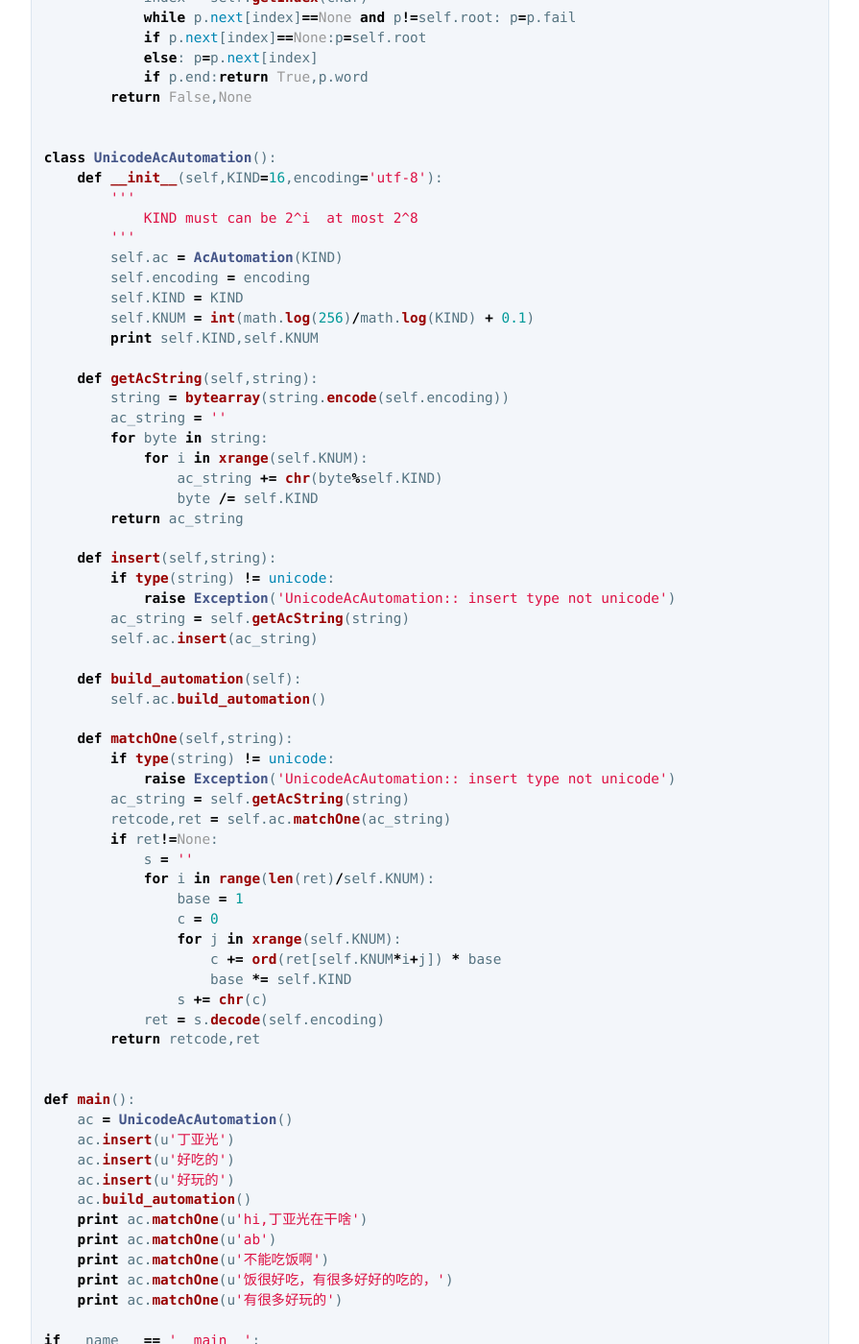
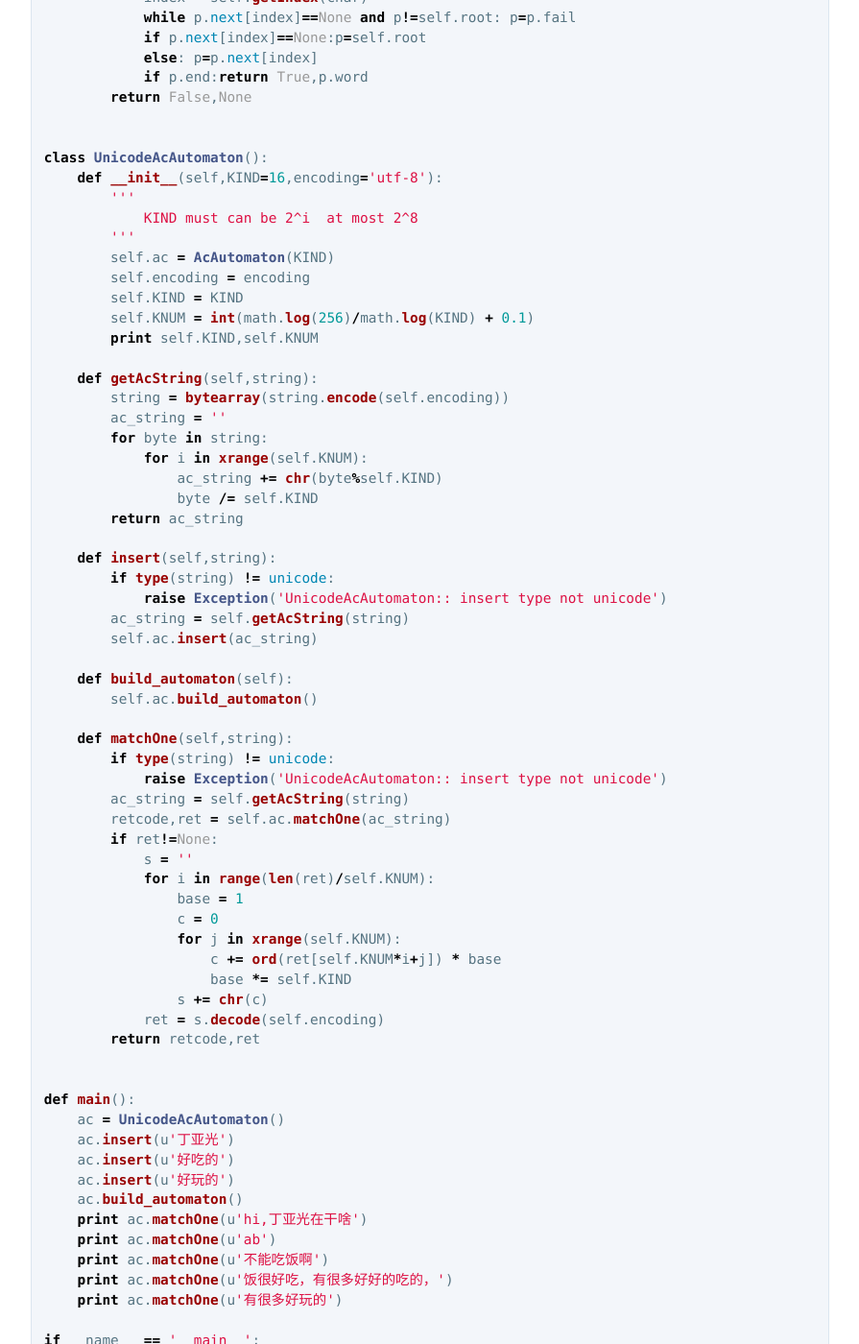
Before and after one commit to dingyaguang117/blog, a Jekyll site: the page built from _posts/2012-05-26-python-acautomaton.md, in a window 1280 px wide and 1400 px high, scrolled down 1786 px. Shown: the whole window at 96% size, without its empty margins (192-1087 px from the left). Built offline with Jekyll 4.4.1, drawn with Linux system fonts in a browser that asks for light colours; some of the changed text lies outside the part shown.

Commit message:
Fix typo

```diff
--- a/_posts/2012-05-26-python-acautomation.md
+++ b/_posts/2012-05-26-python-acautomaton.md
@@ -25,7 +25,7 @@
         self.word = None
         Node.static += 1
 
-class AcAutomation():
+class AcAutomaton():
     def __init__(self,KIND=16):
         self.root = Node(KIND)
         self.queue = []
@@ -44,7 +44,7 @@
         p.end = True
         p.word = string
 
-    def build_automation(self):
+    def build_automaton(self):
         self.root.fail = None
         self.queue.append(self.root)
         while len(self.queue)!=0:
@@ -75,12 +75,12 @@
         return False,None
 
 
-class UnicodeAcAutomation():
+class UnicodeAcAutomaton():
     def __init__(self,KIND=16,encoding='utf-8'):
         '''
             KIND must can be 2^i  at most 2^8
         '''
-        self.ac = AcAutomation(KIND)
+        self.ac = AcAutomaton(KIND)
         self.encoding = encoding
         self.KIND = KIND
         self.KNUM = int(math.log(256)/math.log(KIND) + 0.1)
@@ -97,16 +97,16 @@
 
     def insert(self,string):
         if type(string) != unicode:
-            raise Exception('UnicodeAcAutomation:: insert type not unicode')
+            raise Exception('UnicodeAcAutomaton:: insert type not unicode')
         ac_string = self.getAcString(string)
         self.ac.insert(ac_string)
 
-    def build_automation(self):
-        self.ac.build_automation()
+    def build_automaton(self):
+        self.ac.build_automaton()
 
     def matchOne(self,string):
         if type(string) != unicode:
-            raise Exception('UnicodeAcAutomation:: insert type not unicode')
+            raise Exception('UnicodeAcAutomaton:: insert type not unicode')
         ac_string = self.getAcString(string)
         retcode,ret = self.ac.matchOne(ac_string)
         if ret!=None:
@@ -123,11 +123,11 @@
 
 
 def main():
-    ac = UnicodeAcAutomation()
+    ac = UnicodeAcAutomaton()
     ac.insert(u'丁亚光')
     ac.insert(u'好吃的')
     ac.insert(u'好玩的')
-    ac.build_automation()
+    ac.build_automaton()
     print ac.matchOne(u'hi,丁亚光在干啥')
     print ac.matchOne(u'ab')
     print ac.matchOne(u'不能吃饭啊')
@@ -147,8 +147,8 @@
 
 附项目地址：
 
-- [纯Python版本代码](https://github.com/dingyaguang117/PythonGist/blob/master/UnicodeAcAutomation.py)
+- [纯Python版本代码](https://github.com/dingyaguang117/PythonGist/blob/master/UnicodeAcAutomaton.py)
 
-- [发布到pip的版本](https://github.com/dingyaguang117/ACAutomation)
+- [发布到pip的版本](https://github.com/dingyaguang117/ACAutomaton)
 
-  使用C++实现算法部分 ,效率大幅提升，可以直接使用`pip install ACAutomation`安装
+  使用C++实现算法部分, 效率大幅提升，可以直接使用`pip install ACAutomaton`安装
```
